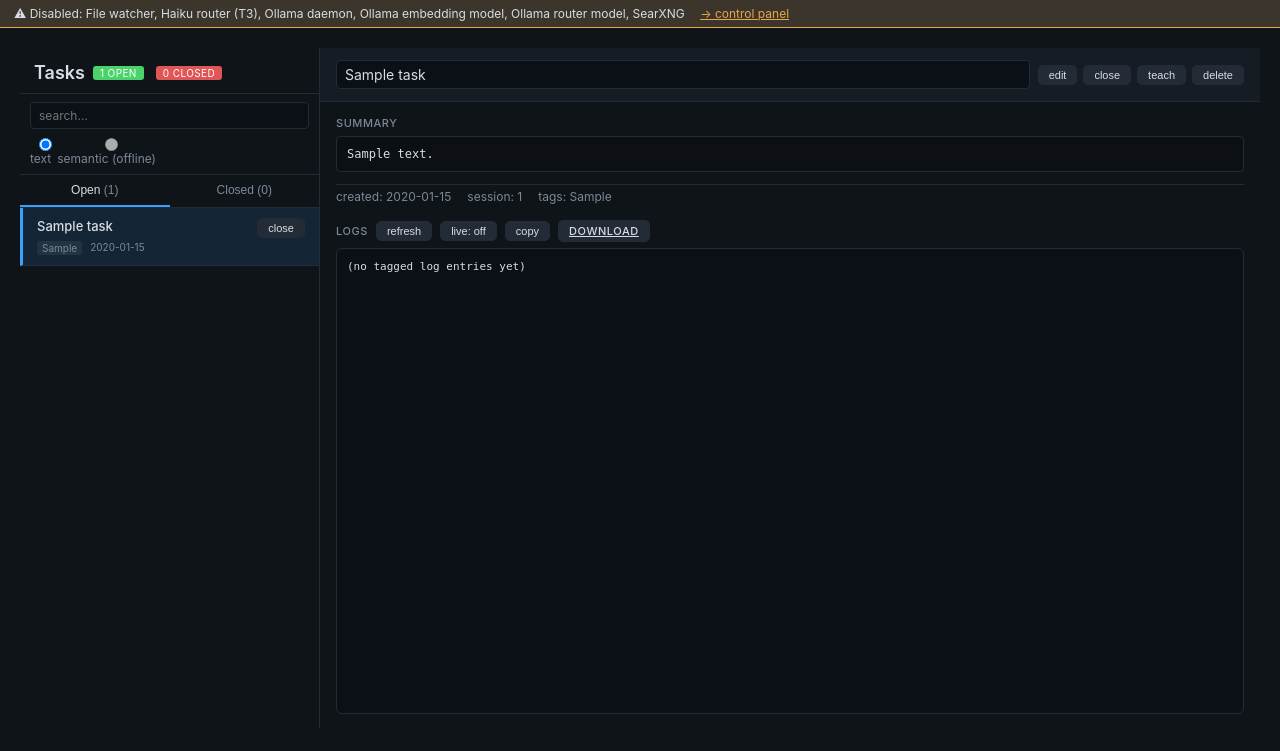
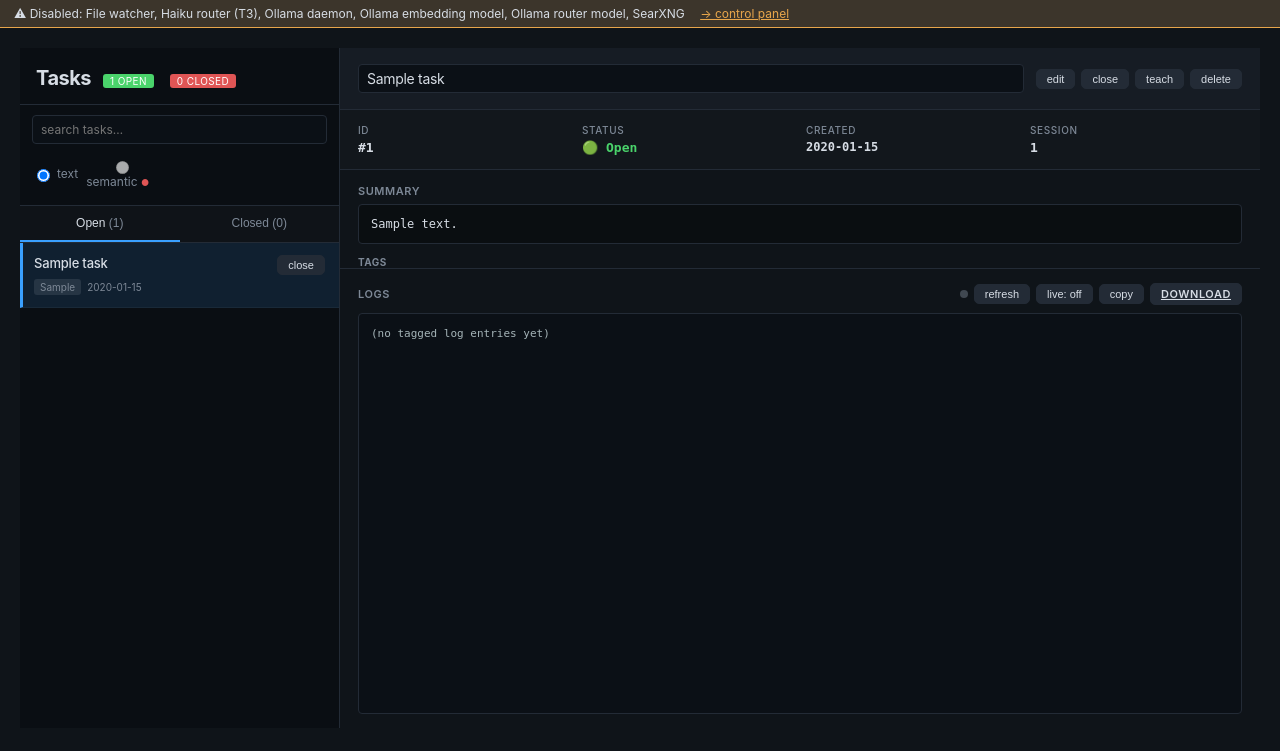
Before and after one commit to ccancellieri/mcp-skill-hub, a FastAPI app: page /tasks in a window 1280 px wide. Shown: the part 49-800 px from the top of the page. Run offline with FastAPI, Linux system fonts and the light colour scheme; tables that the repository leaves empty hold one stand-in row (values such as "Sample post"); data that the repository does not hold is empty; some libraries are stand-ins or nearby versions.

Commit message:
feat: redesigned tasks UI with refined minimalism aesthetic
Enhanced mcp-skill-hub tasks panel with:
- Improved left sidebar: larger header, better spacing, refined typography
- Multi-section detail panel: stats → summary → logs (3-row grid layout)
- Statistics section: shows task ID, status, created date, session ID
- Enhanced logs viewer: live indicator, auto-scroll detection, better interactions
- Better visual hierarchy: refined colors, spacing, and transitions
- Refined animations: pulsing live indicator, smooth state changes
- Improved search UX: search feedback, clear on blur, better focus states
- Better information architecture: key data visible immediately
- Accessibility: improved focus states, tooltips on buttons

Aesthetic: Refined Minimalism with high contrast, intentional spacing,
strong typography, and strategic accent color use for status/interaction.

Sidebar width increased from 300px → 320px for better task visibility.

```diff
--- a/src/skill_hub/webapp/static/app.css
+++ b/src/skill_hub/webapp/static/app.css
@@ -160,10 +160,10 @@ label input, label textarea { display: block; width: 100%; margin-top: 3px; colo
 .title-in { width: 100%; background: transparent; border: 1px solid transparent; }
 .title-in:focus { border-color: var(--accent); background: #0b1016; }
 
-/* tasks split layout */
+/* tasks split layout — resizable panels */
 .tasks-layout {
   display: grid;
-  grid-template-columns: 300px 1fr;
+  grid-template-columns: 320px 1fr;
   gap: 0;
   height: calc(100vh - 120px);
   min-height: 500px;
@@ -176,41 +176,74 @@ label input, label textarea { display: block; width: 100%; margin-top: 3px; colo
   display: flex; flex-direction: column;
   border-right: 1px solid var(--color-border);
   overflow: hidden;
+  background: #0a0e13;
 }
 .tasks-sidebar-header {
-  display: flex; align-items: center; gap: 8px;
-  padding: 14px 14px 10px; flex-shrink: 0;
+  display: flex; align-items: baseline; gap: 12px;
+  padding: 18px 16px 14px; flex-shrink: 0;
   border-bottom: 1px solid var(--color-border);
 }
+.tasks-sidebar-header h1 {
+  margin: 0; font-size: 20px; font-weight: 700; letter-spacing: -0.5px;
+}
 .tasks-search-bar {
-  padding: 8px 10px; flex-shrink: 0;
+  padding: 10px 12px; flex-shrink: 0;
   border-bottom: 1px solid var(--color-border);
 }
-.tasks-search-bar input { font-size: 12px; }
+.tasks-search-bar input {
+  font-size: 12px; width: 100%; padding: 6px 8px;
+  background: #0b1016; border: 1px solid var(--color-border);
+  color: var(--color-fg); border-radius: 4px;
+}
+.tasks-search-bar input:focus {
+  outline: none; border-color: var(--color-accent);
+  box-shadow: 0 0 0 2px rgba(58,160,255,0.1);
+}
 .tasks-search-results { flex-shrink: 0; }
 .tasks-filter-tabs {
   display: flex; border-bottom: 1px solid var(--color-border); flex-shrink: 0;
+  background: rgba(255,255,255,0.02);
 }
-.tasks-filter-tabs .tab-btn { flex: 1; border-radius: 0; font-size: 12px; padding: 8px 6px; }
-.task-list { flex: 1; overflow-y: auto; }
+.tasks-filter-tabs .tab-btn {
+  flex: 1; border-radius: 0; font-size: 12px; padding: 10px 8px;
+  border-bottom: 2px solid transparent; transition: all 0.2s;
+  color: var(--color-muted);
+}
+.tasks-filter-tabs .tab-btn.active {
+  color: var(--color-fg); border-bottom-color: var(--color-accent); background: transparent;
+}
+.task-list { flex: 1; overflow-y: auto; padding: 0; }
 .task-item {
-  padding: 10px 14px; cursor: pointer;
-  border-bottom: 1px solid var(--color-border);
-  transition: background 0.1s;
+  padding: 12px 14px; cursor: pointer;
+  border-bottom: 1px solid rgba(255,255,255,0.04);
+  transition: all 0.15s;
+  position: relative;
 }
-.task-item:hover { background: rgba(255,255,255,0.03); }
-.task-item.selected { background: rgba(58,160,255,0.12); border-left: 3px solid var(--color-accent); }
+.task-item:hover {
+  background: rgba(58,160,255,0.06);
+}
+.task-item.selected {
+  background: rgba(58,160,255,0.12);
+  border-left: 3px solid var(--color-accent);
+  padding-left: 11px;
+}
 .task-item-title {
   font-size: 13px; font-weight: 500; white-space: nowrap;
-  overflow: hidden; text-overflow: ellipsis;
+  overflow: hidden; text-overflow: ellipsis; letter-spacing: -0.2px;
+  margin-bottom: 5px; color: var(--color-fg);
 }
-.task-item-meta { display: flex; gap: 8px; margin-top: 3px; flex-wrap: wrap; }
+.task-item-meta {
+  display: flex; gap: 6px; margin-top: 3px; flex-wrap: wrap;
+  align-items: center;
+}
 .task-tag {
-  font-size: 10px; color: var(--color-muted); background: rgba(255,255,255,0.06);
-  padding: 1px 5px; border-radius: 3px;
+  font-size: 10px; color: var(--color-muted);
+  padding: 2px 6px; border-radius: 3px;
+  background: rgba(125,136,150,0.2);
+  text-transform: capitalize;
 }
 
-/* detail panel */
+/* detail panel — multi-section */
 .tasks-detail {
   display: flex; flex-direction: column;
   overflow: hidden;
@@ -218,47 +251,100 @@ label input, label textarea { display: block; width: 100%; margin-top: 3px; colo
 }
 .tasks-detail-empty {
   display: flex; flex-direction: column; align-items: center; justify-content: center;
-  height: 100%; color: var(--color-muted);
+  height: 100%; color: var(--color-muted); text-align: center;
 }
 .task-detail-header {
-  display: flex; align-items: center; gap: 8px;
-  padding: 12px 16px; flex-shrink: 0;
+  display: flex; align-items: center; gap: 12px;
+  padding: 16px 18px; flex-shrink: 0;
   border-bottom: 1px solid var(--color-border);
   background: var(--color-surface);
 }
 .task-detail-title {
-  flex: 1; font-size: 15px; font-weight: 600;
+  flex: 1; font-size: 17px; font-weight: 700; letter-spacing: -0.3px;
   background: transparent; border: 1px solid transparent;
   color: var(--color-fg); padding: 3px 6px; border-radius: 4px;
   min-width: 0;
 }
-.task-detail-title:focus { border-color: var(--color-accent); background: #0b1016; outline: none; }
+.task-detail-title:focus {
+  border-color: var(--color-accent); background: #0b1016; outline: none;
+}
 .task-detail-actions { display: flex; gap: 6px; flex-shrink: 0; flex-wrap: wrap; }
+
+/* body with stats + meta + logs */
 .task-detail-body {
-  flex: 1; overflow-y: auto; padding: 14px 16px;
-  display: flex; flex-direction: column; gap: 12px; min-height: 0;
+  flex: 1; overflow: hidden;
+  display: grid;
+  grid-template-rows: auto auto 1fr;
+  min-height: 0;
+  background: var(--color-bg);
 }
+
+.task-detail-stats {
+  display: grid; grid-template-columns: repeat(auto-fit, minmax(140px, 1fr));
+  gap: 12px; padding: 14px 18px; flex-shrink: 0;
+  border-bottom: 1px solid var(--color-border);
+  background: rgba(255,255,255,0.01);
+}
+.stat-box {
+  display: flex; flex-direction: column; gap: 4px;
+}
+.stat-label {
+  font-size: 10px; text-transform: uppercase; letter-spacing: .06em;
+  color: var(--color-muted); font-weight: 500;
+}
+.stat-value {
+  font-size: 13px; color: var(--color-fg); font-weight: 600;
+  font-family: ui-monospace, monospace;
+}
+
 .task-detail-section { display: flex; flex-direction: column; gap: 6px; }
 .task-detail-section-label {
   font-size: 11px; text-transform: uppercase; letter-spacing: .05em;
-  color: var(--color-muted); font-weight: 500; display: flex; align-items: center; gap: 6px;
+  color: var(--color-muted); font-weight: 600; display: flex; align-items: center; gap: 6px;
 }
 .task-detail-pre {
   white-space: pre-wrap; font-size: 12px; line-height: 1.5; margin: 0;
-  background: rgba(0,0,0,0.2); padding: 8px 10px; border-radius: 4px;
-  border: 1px solid var(--color-border); max-height: 180px; overflow-y: auto;
+  background: rgba(0,0,0,0.3); padding: 10px 12px; border-radius: 4px;
+  border: 1px solid var(--color-border); max-height: 140px; overflow-y: auto;
+  font-family: ui-monospace, monospace;
 }
 .task-detail-meta {
-  display: flex; gap: 16px; flex-wrap: wrap;
+  display: flex; gap: 14px; flex-wrap: wrap;
   font-size: 11px; color: var(--color-muted);
-  padding: 4px 0; border-top: 1px solid var(--color-border);
+  padding: 8px 0; border-top: 1px solid var(--color-border);
 }
+
+/* logs section — full-height scrollable */
+.task-log-section {
+  display: flex; flex-direction: column; gap: 8px;
+  padding: 14px 18px; min-height: 0; overflow: hidden;
+}
+.task-log-header {
+  display: flex; align-items: center; justify-content: space-between;
+  font-size: 11px; text-transform: uppercase; letter-spacing: .05em;
+  color: var(--color-muted); font-weight: 600;
+}
+.task-log-toggle {
+  display: flex; gap: 6px; align-items: center;
+}
+.live-indicator {
+  width: 8px; height: 8px; border-radius: 50%;
+  background: var(--color-muted); animation: pulse 1.5s ease-in-out infinite;
+}
+.live-indicator.active {
+  background: var(--color-good); box-shadow: 0 0 8px rgba(74,211,107,0.6);
+}
+@keyframes pulse {
+  0%, 100% { opacity: 1; }
+  50% { opacity: 0.4; }
+}
+
 .task-log-view {
-  flex: 1; min-height: 200px; max-height: none;
-  background: #0b1016; border: 1px solid var(--color-border); border-radius: 6px;
-  padding: 10px; font-family: ui-monospace, monospace; font-size: 11px;
-  line-height: 1.45; overflow-y: auto; white-space: pre-wrap;
-  word-break: break-all; margin: 0;
+  flex: 1; min-height: 200px;
+  background: #0b1016; border: 1px solid var(--color-border); border-radius: 4px;
+  padding: 12px; font-family: ui-monospace, monospace; font-size: 11px;
+  line-height: 1.5; overflow-y: auto; white-space: pre-wrap;
+  word-break: break-word; margin: 0; color: #a5b4b8;
 }
 
 /* dialog */
--- a/src/skill_hub/webapp/templates/tasks.html
+++ b/src/skill_hub/webapp/templates/tasks.html
@@ -27,17 +27,21 @@ const FIRST_OPEN_ID = {{ open_tasks[0].id if open_tasks else 'null' }};
     </div>
 
     <div class="tasks-search-bar">
-      <input type="text" x-model="q" placeholder="search…"
-             hx-get="/tasks/search" hx-trigger="keyup changed delay:300ms"
+      <input type="text" x-model="q" placeholder="search tasks…"
+             hx-get="/tasks/search" hx-trigger="keyup changed delay:300ms" hx-debounce="300ms"
              hx-target="#task-search-results" hx-swap="innerHTML"
              hx-include="[name=mode]" name="q"
-             style="width:100%">
-      <div style="display:flex; gap:6px; margin-top:6px; font-size:11px; color:var(--muted)">
-        <label style="margin:0; color:var(--muted)"><input type="radio" name="mode" value="text" x-model="mode" checked> text</label>
-        <label style="margin:0; color:var(--muted)">
+             @change="if(!q) clearSearch()">
+      <div style="display:flex; gap:8px; margin-top:8px; font-size:10px">
+        <label style="margin:0; display:flex; align-items:center; gap:4px; cursor:pointer">
+          <input type="radio" name="mode" value="text" x-model="mode" checked>
+          <span style="color:var(--muted)">text</span>
+        </label>
+        <label style="margin:0; display:flex; align-items:center; gap:4px; cursor:pointer" :style="{opacity: embed_ok ? 1 : 0.4}">
           <input type="radio" name="mode" value="semantic" x-model="mode"
                  {% if not embed_ok %}disabled{% endif %}>
-          semantic{% if not embed_ok %} <span title="Ollama offline">(offline)</span>{% endif %}
+          <span style="color:var(--muted)">semantic</span>
+          {% if not embed_ok %}<span style="font-size:9px; color:var(--color-bad)" title="Ollama offline">●</span>{% endif %}
         </label>
       </div>
     </div>
@@ -125,63 +129,93 @@ const FIRST_OPEN_ID = {{ open_tasks[0].id if open_tasks else 'null' }};
                  :value="selectedTask.title || ''"
                  @keydown.enter.prevent="renameTask($event.target.value)"
                  @blur="renameTask($event.target.value)"
-                 :title="'id: ' + selectedId">
+                 :title="'id: ' + selectedId + ' | click to edit'">
           <div class="task-detail-actions">
             <template x-if="filter==='open'">
               <span style="display:contents">
-                <button class="btn sm" @click="openEdit()">edit</button>
-                <button class="btn sm danger" @click="openClose()">close</button>
-                <button class="btn sm" @click="openTeach()">teach</button>
+                <button class="btn sm" @click="openEdit()" title="Edit summary and tags">edit</button>
+                <button class="btn sm danger" @click="openClose()" title="Mark as completed">close</button>
+                <button class="btn sm" @click="openTeach()" title="Create learning rule">teach</button>
               </span>
             </template>
             <template x-if="filter==='closed'">
               <span style="display:contents">
                 <button class="btn sm"
-                        @click="fetch('/tasks/'+selectedId+'/reopen',{method:'POST'}).then(()=>location.reload())">
+                        @click="fetch('/tasks/'+selectedId+'/reopen',{method:'POST'}).then(()=>location.reload())"
+                        title="Reopen for editing">
                   reopen
                 </button>
               </span>
             </template>
-            <button class="btn sm"
-                    @click="if(confirm('Delete task #'+selectedId+'?')) fetch('/tasks/'+selectedId+'/delete',{method:'POST'}).then(()=>location.reload())">
+            <button class="btn sm danger"
+                    @click="if(confirm('Delete task #'+selectedId+'?')) fetch('/tasks/'+selectedId+'/delete',{method:'POST'}).then(()=>location.reload())"
+                    title="Permanently delete task">
               delete
             </button>
           </div>
         </div>
 
-        {# Body: summary/context + logs #}
+        {# Body: stats + meta + logs (3-row grid) #}
         <div class="task-detail-body">
 
+          {# Stats section #}
+          <div class="task-detail-stats">
+            <div class="stat-box">
+              <span class="stat-label">ID</span>
+              <span class="stat-value" x-text="'#' + selectedId"></span>
+            </div>
+            <div class="stat-box">
+              <span class="stat-label">Status</span>
+              <span class="stat-value" x-text="filter==='open' ? '🟢 Open' : '⭕ Closed'" style="color: var(--color-good)"></span>
+            </div>
+            <div class="stat-box">
+              <span class="stat-label">Created</span>
+              <span class="stat-value" x-text="(selectedTask.created_at || '—').slice(0,10)" style="font-size:12px"></span>
+            </div>
+            <template x-if="selectedTask.session_id">
+              <div class="stat-box">
+                <span class="stat-label">Session</span>
+                <span class="stat-value" x-text="(selectedTask.session_id||'').slice(0,8)" title="Session ID"></span>
+              </div>
+            </template>
+          </div>
+
+          {# Summary/Context section #}
           <template x-if="selectedTask.summary || selectedTask.context">
-            <div class="task-detail-section">
+            <div class="task-detail-section" style="padding: 14px 18px 0; border-bottom: 1px solid var(--color-border)">
               <div class="task-detail-section-label">Summary</div>
               <pre class="task-detail-pre" x-text="selectedTask.summary || selectedTask.context"></pre>
+              <template x-if="selectedTask.tags">
+                <div class="task-detail-meta" style="border:0; padding:6px 0 0 0">
+                  <strong style="color:var(--color-muted); font-size:10px; text-transform:uppercase; letter-spacing:.05em">Tags</strong>
+                  <span style="flex:1"></span>
+                </div>
+                <div style="display:flex; gap:6px; flex-wrap:wrap">
+                  <template x-for="tag in (selectedTask.tags||'').split(',')" :key="tag">
+                    <span class="task-tag" x-text="tag.trim()"></span>
+                  </template>
+                </div>
+              </template>
             </div>
           </template>
 
-          <div class="task-detail-meta">
-            <span class="muted">created: <span x-text="selectedTask.created_at || ''"></span></span>
-            <template x-if="selectedTask.session_id">
-              <span class="muted">session: <span x-text="(selectedTask.session_id||'').slice(0,8)"></span></span>
-            </template>
-            <template x-if="selectedTask.tags">
-              <span class="muted">tags: <span x-text="selectedTask.tags"></span></span>
-            </template>
-          </div>
-
-          {# Logs section #}
-          <div class="task-detail-section" style="flex:1; display:flex; flex-direction:column; min-height:0">
-            <div class="task-detail-section-label" style="display:flex; align-items:center; gap:8px">
-              Logs
-              <button class="btn sm" @click="refreshLogs()">refresh</button>
-              <button class="btn sm" :class="liveLog ? 'on' : ''" @click="toggleLive()"
-                      x-text="liveLog ? 'live: on' : 'live: off'"></button>
-              <button class="btn sm" @click="copyLogs()">copy</button>
-              <a class="btn sm" href="/logs/download?source=hook-debug&lines=5000"
-                 target="_blank" rel="noopener">download</a>
+          {# Logs section — full-height #}
+          <div class="task-log-section">
+            <div class="task-log-header">
+              <span>Logs</span>
+              <div class="task-log-toggle">
+                <span class="live-indicator" :class="{active: liveLog}"></span>
+                <button class="btn sm" @click="refreshLogs()" title="Reload logs">refresh</button>
+                <button class="btn sm" :class="liveLog ? 'on' : ''" @click="toggleLive()"
+                        x-text="liveLog ? 'live: on' : 'live: off'" title="Enable/disable live updates"></button>
+                <button class="btn sm" @click="copyLogs()" title="Copy all logs to clipboard">copy</button>
+                <a class="btn sm" href="/logs/download?source=hook-debug&lines=5000"
+                   target="_blank" rel="noopener" title="Download full logs">download</a>
+              </div>
             </div>
             <pre class="task-log-view" x-ref="logView"
-                 x-text="logLines.length ? logLines.join('\n') : '(no tagged log entries yet)'"></pre>
+                 x-text="logLines.length ? logLines.join('\n') : '(no tagged log entries yet)'"
+                 @scroll="onLogScroll()"></pre>
           </div>
 
         </div>{# /task-detail-body #}
@@ -242,6 +276,7 @@ function tasksApp() {
     selected: [],
     logLines: [],
     liveLog: false,
+    autoScroll: true,
     _ws: null,
 
     init() {
@@ -255,6 +290,7 @@ function tasksApp() {
       this.selectedId = id;
       this.selectedTask = task;
       this.logLines = [];
+      this.autoScroll = true;
       this.refreshLogs();
     },
 
@@ -267,6 +303,13 @@ function tasksApp() {
       this.$nextTick(() => { const el = this.$refs.logView; if (el) el.scrollTop = el.scrollHeight; });
     },
 
+    onLogScroll() {
+      const el = this.$refs.logView;
+      if (!el) return;
+      const atBottom = el.scrollHeight - el.scrollTop - el.clientHeight < 50;
+      this.autoScroll = atBottom;
+    },
+
     toggleLive() {
       if (this.liveLog) { this._stopLive(); return; }
       const proto = location.protocol === 'https:' ? 'wss' : 'ws';
@@ -276,7 +319,10 @@ function tasksApp() {
           const d = JSON.parse(e.data);
           this.logLines.push(`[${d.ts}] ${d.text}`);
           if (this.logLines.length > 500) this.logLines.shift();
-          this.$nextTick(() => { const el = this.$refs.logView; if (el) el.scrollTop = el.scrollHeight; });
+          this.$nextTick(() => {
+            const el = this.$refs.logView;
+            if (el && this.autoScroll) el.scrollTop = el.scrollHeight;
+          });
         } catch(_) {}
       };
       this._ws.onclose = () => { this.liveLog = false; this._ws = null; };
@@ -289,7 +335,14 @@ function tasksApp() {
     },
 
     copyLogs() {
-      if (navigator.clipboard) navigator.clipboard.writeText(this.logLines.join('\n'));
+      if (navigator.clipboard) {
+        navigator.clipboard.writeText(this.logLines.join('\n'));
+        // Visual feedback
+        const btn = event.target;
+        const origText = btn.textContent;
+        btn.textContent = 'copied ✓';
+        setTimeout(() => { btn.textContent = origText; }, 1200);
+      }
     },
 
     renameTask(title) {
@@ -334,6 +387,12 @@ function tasksApp() {
         body: JSON.stringify({ids: this.selected})
       });
       if (r.ok) location.reload();
+    },
+
+    clearSearch() {
+      this.q = '';
+      const el = document.getElementById('task-search-results');
+      if (el) el.textContent = '';
     },
   };
 }
```
